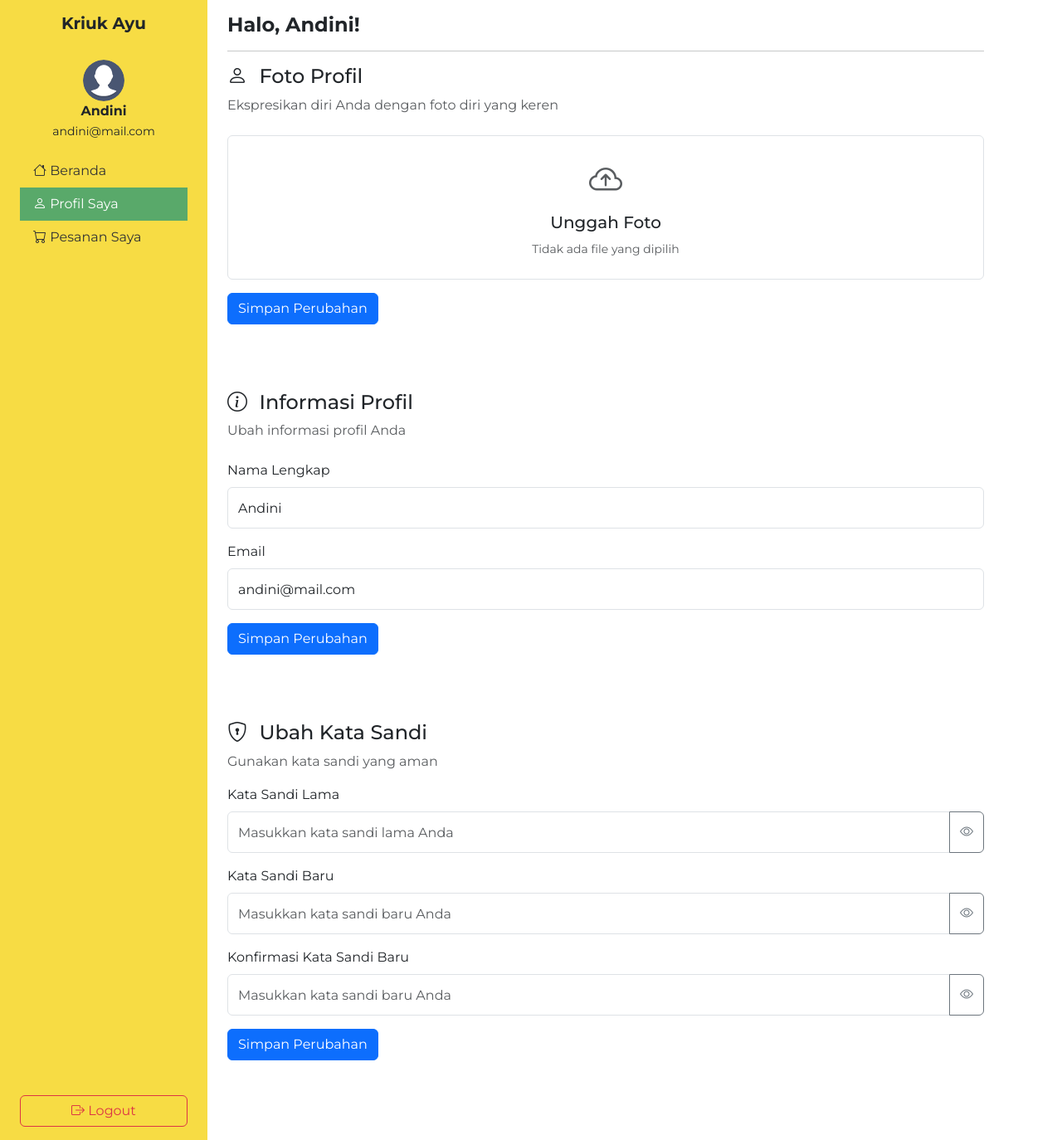
After one commit to SyifAndini/WebsiteKriukAyu, a PHP site: page /admin/profilAdmin.php in a window 1280 px wide. The commit adds this page. Shown: the whole page at 83% size. Run offline with PHP 8.4, Linux system fonts and the light colour scheme; a user stored in the database is signed in; data comes from the database, SQL or seed files in the repository; some libraries are stand-ins or nearby versions.

Commit message:
Backend Halaman Admin

```diff
--- /dev/null
+++ b/admin/profilAdmin.php
@@ -0,0 +1,312 @@
+<?php
+require_once '../koneksi.php';
+session_start();
+$id_admin = $_SESSION['id_admin'];
+function getUser($conn, $id_admin)
+{
+    $stmt = $conn->prepare("SELECT * FROM admin WHERE id_admin = ?");
+    $stmt->bind_param("s", $id_admin);
+    $stmt->execute();
+    return $stmt->get_result()->fetch_assoc();
+}
+
+$user = getUser($conn, $id_admin);
+
+// Handle Logout
+if (isset($_POST['logout'])) {
+    session_unset();
+    session_destroy();
+    header("Location: index.php");
+    exit();
+}
+
+
+// Handle Upload Foto Profil
+if (isset($_POST['simpan_foto']) && isset($_FILES['fotoProfil'])) {
+    $uploadDir = 'uploads/';
+    $fileName = $_FILES['fotoProfil']['name'];
+    $fileTmp = $_FILES['fotoProfil']['tmp_name'];
+    $fileSize = $_FILES['fotoProfil']['size'];
+    $fileError = $_FILES['fotoProfil']['error'];
+
+    // Validasi file
+    $allowedExtensions = ['jpg', 'jpeg', 'png'];
+    $fileExt = strtolower(pathinfo($fileName, PATHINFO_EXTENSION));
+
+    if (in_array($fileExt, $allowedExtensions)) {
+        if ($fileError === 0) {
+            if ($fileSize < 2000000) { // Maksimal 2MB
+                $tanggalHariIni = date("Ymd");
+                $uniq = uniqid(); // misalnya: 666034db408ec
+                $newFileName = 'profile_' . $tanggalHariIni . '_' . $uniq . "." . $fileExt;
+                $fileDestination = $uploadDir . $newFileName;
+
+                if (move_uploaded_file($fileTmp, $fileDestination)) {
+                    // Ambil foto lama dari database
+                    $query = $conn->query("SELECT foto_profil FROM admin WHERE id_admin = '$id_admin'");
+                    $data = $query->fetch_assoc();
+
+                    if ($data['foto_profil'] && file_exists($data['foto_profil'])) {
+                        unlink($data['foto_profil']); // Hapus file lama
+                    }
+                    // Update database
+                    $stmt = $conn->prepare("UPDATE admin SET foto_profil = ? WHERE id_admin = ?");
+                    $stmt->bind_param("ss", $fileDestination, $id_admin);
+
+                    if ($stmt->execute()) {
+                        $_SESSION['foto_profil'] = $fileDestination;
+                        $_SESSION['success'] = "Foto profil berhasil diupdate!";
+                    } else {
+                        $_SESSION['error'] = "Gagal menyimpan ke database: " . $conn->error;
+                    }
+                    $stmt->close();
+                } else {
+                    $_SESSION['error'] = "Gagal mengupload file";
+                }
+            } else {
+                $_SESSION['error'] = "Ukuran file terlalu besar (maks 2MB)";
+            }
+        } else {
+            $_SESSION['error'] = "Error saat upload file";
+        }
+    } else {
+        $_SESSION['error'] = "Format file tidak didukung (hanya JPG, JPEG, PNG)";
+    }
+
+    // Redirect untuk menghindari resubmit form
+    header("Location: profilAdmin.php");
+    exit();
+}
+
+
+if (isset($_POST['simpan_info'])) {
+    $nama = $_POST['nama'] ?? '';
+    $email = $_POST['email'] ?? '';
+    $no_telp = $_POST['no_telp'] ?? '';
+    $alamat = $_POST['alamat'] ?? '';
+
+    $query = "UPDATE pembeli SET nama = ?, email = ?, no_telp = ?, alamat = ?
+              WHERE id_pembeli = ?";
+    $stmt = $conn->prepare($query);
+    $stmt->bind_param("sssss", $nama, $email, $no_telp, $alamat, $id_pembeli);
+    $stmt->execute();
+    if ($stmt->execute()) {
+        $_SESSION['success'] = "Data berhasil diperbarui!";
+    } else {
+        $_SESSION['error'] = "Error: " . addslashes($stmt->error);
+    }
+    $stmt->close();
+    header("Location: profilAdmin.php");
+    exit();
+}
+
+if (isset($_POST['simpan_password'])) {
+    $old_pass = $_POST['old_pass'] ?? '';
+    $new_pass = $_POST['new_pass'] ?? '';
+    $confirm_pass = $_POST['confirm_pass'] ?? '';
+
+    if (password_verify($old_pass, $user['password'])) {
+        if ($new_pass == $confirm_pass) {
+            $hashed_password = password_hash($new_pass, PASSWORD_DEFAULT);
+            // Simpan ke database dengan prepared statement
+            $stmt = $conn->prepare("UPDATE admin SET password = ? WHERE id_admin = ?");
+            $stmt->bind_param("ss", $hashed_password, $id_pembeli);
+
+            if ($stmt->execute()) {
+                $_SESSION['success'] = "Kata sandi berhasil diubah!";
+            } else {
+                $_SESSION['error'] = "Error: " . addslashes($stmt->error);
+            }
+            $stmt->close();
+        }
+    } else {
+        $_SESSION['error'] = "Password lama Anda tidak sesuai, mohon cek kembali!";
+    }
+    header("Location: profilAdmin.php");
+    exit();
+}
+
+$_SESSION['nama_user'] = $user['nama'];
+$_SESSION['email_user'] = $user['email'];
+$_SESSION['foto_profil'] = $user['foto_profil'];
+
+?>
+<!DOCTYPE html>
+<html lang="id">
+
+<head>
+    <meta charset="UTF-8">
+    <meta name="viewport" content="width=device-width, initial-scale=1">
+    <title>Profil Saya</title>
+    <link rel="stylesheet" href="../bootstrap/css/bootstrap.min.css">
+    <link rel="stylesheet" href="../bootstrap/bootstrap-icons/font/bootstrap-icons.min.css">
+    <link rel="stylesheet" href="../my_css/style.css">
+</head>
+
+<body>
+    <?php if (isset($_SESSION['error'])): ?>
+        <script>
+            document.addEventListener('DOMContentLoaded', function() {
+                Swal.fire({
+                    title: "Terjadi Error!",
+                    text: <?= json_encode($_SESSION['error']) ?>,
+                    icon: "error"
+                });
+            });
+        </script>
+        <?php unset($_SESSION['error']); ?>
+    <?php endif; ?>
+
+    <?php if (isset($_SESSION['success'])): ?>
+        <script>
+            document.addEventListener('DOMContentLoaded', function() {
+                Swal.fire({
+                    title: "Berhasil",
+                    text: <?= json_encode($_SESSION['success']) ?>,
+                    icon: "success"
+                });
+            });
+        </script>
+        <?php unset($_SESSION['success']); ?>
+    <?php endif; ?>
+
+    <!-- Overlay for mobile sidebar -->
+    <div class="overlay" id="overlay" onclick="toggleSidebar()"></div>
+
+    <div class="container-fluid">
+        <div class="row">
+            <!-- Sidebar -->
+            <div class="col-lg-3 sidebar d-flex flex-column justify-content-between px-4 py-3" id="sidebar">
+                <div class="mb-4 text-center">
+                    <h5><strong>Kriuk Ayu</strong></h5>
+                </div>
+                <div class="text-center mb-3">
+                    <?php if (!empty($_SESSION['foto_profil']) && file_exists($_SESSION['foto_profil'])): ?>
+                        <img src="<?= $_SESSION['foto_profil'] ?>" alt="Profil User" width="50" height="50" class="rounded-circle">
+                    <?php else: ?>
+                        <img src="assets/default-profile.svg" alt="Profil User" width="50" height="50" class="rounded-circle">
+                    <?php endif; ?>
+                    <div><strong><?= $_SESSION['nama_user'] ?></strong></div>
+                    <small><?= $_SESSION['email_user'] ?></small>
+                </div>
+                <nav class="nav flex-column mb-4">
+                    <a class="nav-link" href="index.php">
+                        <i class="bi bi-house"></i>
+                        <span>Beranda</span>
+                    </a>
+                    <a class="nav-link active" href="profile.php">
+                        <i class="bi bi-person"></i>
+                        <span>Profil Saya</span>
+                    </a>
+                    <a class="nav-link" href="dashboard.php">
+                        <i class="bi bi-cart"></i>
+                        <span>Pesanan Saya</span>
+                    </a>
+                </nav>
+                <div class="mt-auto">
+                    <form method="POST">
+                        <button type="submit" name="logout" class="btn btn-outline-danger w-100">
+                            <i class="bi bi-box-arrow-right"></i> Logout
+                        </button>
+                    </form>
+                </div>
+            </div>
+
+            <!-- Main Content -->
+            <div class="col-lg-9 px-4 py-3 justify-content-center">
+                <!-- Mobile Menu Button -->
+                <button class="btn btn-outline-secondary d-lg-none mb-3" onclick="toggleSidebar()">☰ Menu</button>
+
+                <h4><strong>Halo, <?= $_SESSION['nama_user'] ?>!</strong></h4>
+                <hr>
+                <div class="profile-section">
+                    <h4><i class="bi bi-person me-2"></i> Foto Profil</h4>
+                    <p class="text-muted mb-4">Ekspresikan diri Anda dengan foto diri yang keren</p>
+                    <form method="post" action="" enctype="multipart/form-data">
+                        <div class="border rounded p-4 text-center mb-3" style="cursor: pointer;" onclick="document.getElementById('fotoProfil').click()">
+                            <i class="bi bi-cloud-arrow-up fs-1 text-muted"></i>
+                            <h5 class="mt-2">Unggah Foto</h5>
+                            <small class="text-muted" id="fileName">Tidak ada file yang dipilih</small>
+                            <input type="file" id="fotoProfil" name="fotoProfil" class="d-none" accept="image/*">
+                        </div>
+
+                        <button class="btn btn-primary" name="simpan_foto">Simpan Perubahan</button>
+                    </form>
+                </div>
+
+                <!-- Informasi Profil Section -->
+                <div class="profile-section">
+                    <h4><i class="bi bi-info-circle me-2"></i> Informasi Profil</h4>
+                    <p class="text-muted mb-4">Ubah informasi profil Anda</p>
+
+                    <form method="post">
+                        <div class="mb-3">
+                            <label class="form-label">Nama Lengkap</label>
+                            <input type="text" class="form-control" name="nama" value="<?= htmlspecialchars($user['nama']) ?>">
+                        </div>
+                        <div class="mb-3">
+                            <label class="form-label">Email</label>
+                            <input type="email" class="form-control" name="email" value=<?= htmlspecialchars($user['email']) ?>>
+                        </div>
+
+                        <button type="submit" name="simpan_info" class="btn btn-primary">Simpan Perubahan</button>
+                    </form>
+                </div>
+
+                <div class="profile-section">
+                    <h4><i class="bi bi-shield-lock me-2"></i> Ubah Kata Sandi</h4>
+                    <p class="text-muted">Gunakan kata sandi yang aman</p>
+
+                    <form method="post">
+                        <div class="mb-3">
+                            <label for="old_pass" class="form-label">Kata Sandi Lama</label>
+                            <div class="input-group">
+                                <input type="password" class="form-control" id="old_pass" name="old_pass" placeholder="Masukkan kata sandi lama Anda">
+                                <button class="btn btn-outline-secondary toggle-password" type="button" data-target="old_pass">
+                                    <i class="bi bi-eye"></i>
+                                </button>
+                            </div>
+                        </div>
+                        <div class="mb-3">
+                            <label for="new_pass" class="form-label">Kata Sandi Baru</label>
+                            <div class="input-group">
+                                <input type="password" class="form-control" id="new_pass" name="new_pass" placeholder="Masukkan kata sandi baru Anda">
+                                <button class="btn btn-outline-secondary toggle-password" type="button" data-target="new_pass">
+                                    <i class="bi bi-eye"></i>
+                                </button>
+                            </div>
+                        </div>
+                        <div class="mb-3">
+                            <label for="confirm_pass" class="form-label">Konfirmasi Kata Sandi Baru</label>
+                            <div class="input-group">
+                                <input type="password" class="form-control" id="confirm_pass" name="confirm_pass" placeholder="Masukkan kata sandi baru Anda">
+                                <button class="btn btn-outline-secondary toggle-password" type="button" data-target="confirm_pass">
+                                    <i class="bi bi-eye"></i>
+                                </button>
+                            </div>
+                        </div>
+                        <button type="submit" name="simpan_password" class="btn btn-primary">Simpan Perubahan</button>
+                    </form>
+                </div>
+            </div>
+        </div>
+    </div>
+    <script src="https://cdn.jsdelivr.net/npm/sweetalert2@11"></script>
+    <script src="bootstrap/js/bootstrap.bundle.min.js"></script>
+    <script src="my_js/main.js"></script>
+    <script>
+        document.getElementById('fotoProfil').addEventListener('change', function(e) {
+            const fileName = e.target.files[0]?.name || 'Tidak ada file yang dipilih';
+            document.getElementById('fileName').textContent = fileName;
+        });
+        // Toggle sidebar on mobile
+        function toggleSidebar() {
+            const sidebar = document.getElementById("sidebar");
+            const overlay = document.getElementById("overlay");
+            sidebar.classList.toggle("show");
+            overlay.classList.toggle("show");
+        }
+    </script>
+</body>
+
+</html>
```
Also changed, not shown: admin/dashboardAdmin.php (+14 -17 lines), admin/index.php (+6 -3 lines), admin/pembayaran.php (added), admin/uploads/profile_20250701_686409730ff11.jpg (added), admin/uploads/syifa.jpg (deleted).
